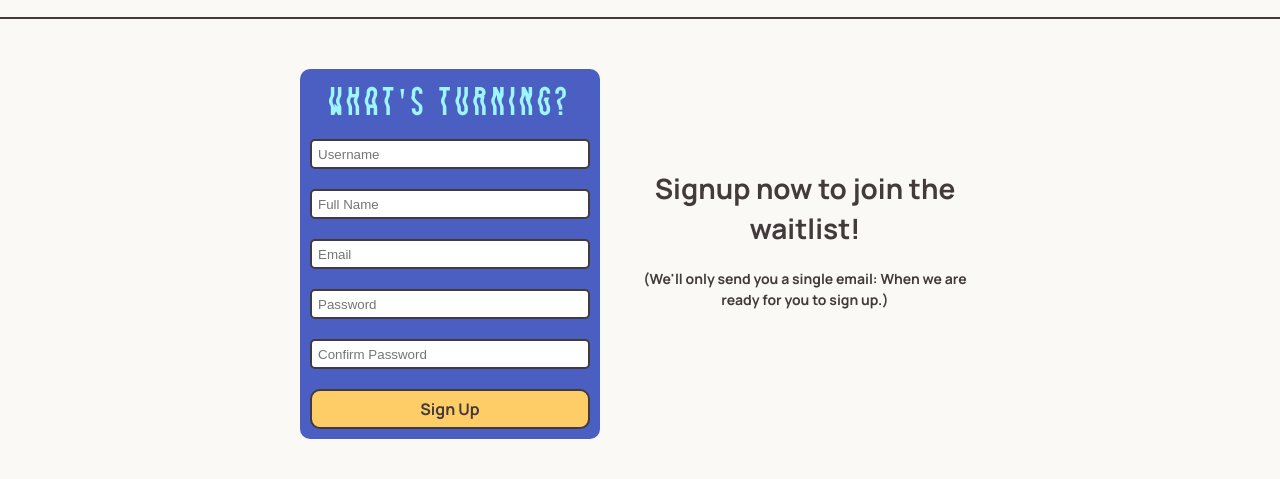
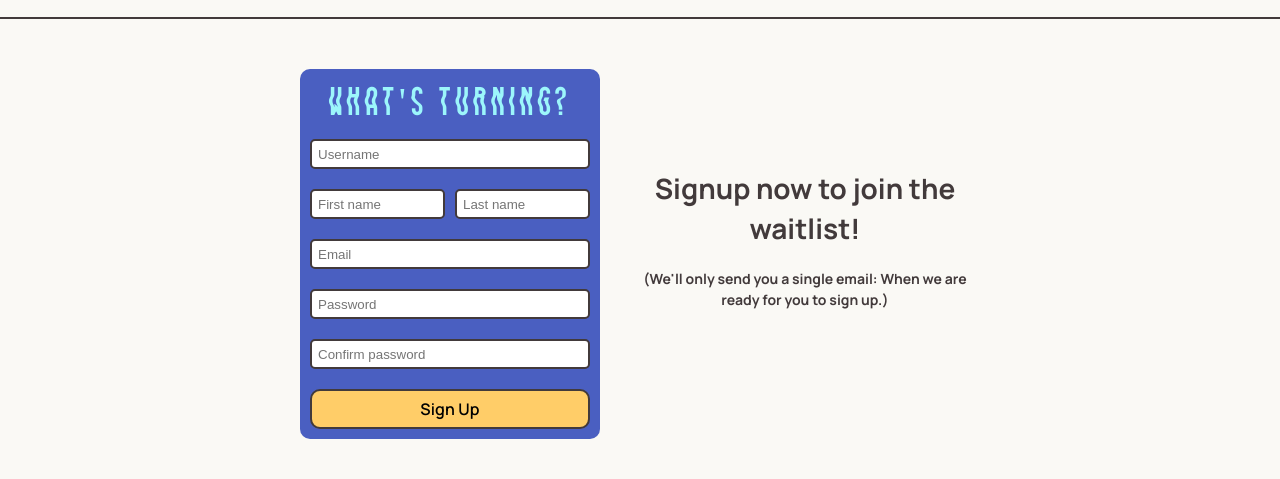
Before and after one commit to maxwellpothier/whats-turning, a Next.js app: page / in a window 1280 px wide. Shown: the part 1286-1765 px from the top of the page. Built offline with nearby package versions, Linux system fonts and the light colour scheme.

Commit message:
stubs out path to make api call

```diff
--- a/components/WTButton.js
+++ b/components/WTButton.js
@@ -1,10 +1,13 @@
 import styles from "./wtButton.module.scss";
 
-const WTButton = ({content, className}) => {
+const WTButton = ({content, className, type}) => {
 	return (
-		<div className={`${styles.button} ${className}`}>
+		<button
+			className={`${styles.button} ${className}`}
+			type={type}
+		>
 			{content}
-		</div>
+		</button>
 	);
 };
 
--- a/components/auth/SignupForm.js
+++ b/components/auth/SignupForm.js
@@ -4,45 +4,64 @@ import WTButton from "../WTButton";
 import { useForm } from "react-hook-form";
 
 import styles from "./signupForm.module.scss";
+import { establishNewUser } from "../../utils/authUtils";
 
 const SignupForm = () => {
 	const hookForm = useForm();
 
-	const onSubmit = () => {
-		console.log("Hello there");
+	const onSubmit = async (userData) => {
+		await establishNewUser(userData);
 	};
 
 	return (
 		<Container className={styles.formContainer}>
 			<WTFullLogo className={styles.logo}/>
-			<form className={styles.authForm}>
+			<form
+				className={styles.authForm}
+				onSubmit={hookForm.handleSubmit(onSubmit)}
+			>
 				<input
 					className={styles.authInput}
 					placeholder={"Username"}
+					{...hookForm.register("username")}
 					type={"text"}
 				/>
-				<input
-					className={styles.authInput}
-					placeholder={"Full Name"}
-					type={"text"}
-				/>
+				<div className={styles.namesInputSection}>
+					<input
+						className={styles.authInput}
+						placeholder={"First name"}
+						{...hookForm.register("firstName")}
+						type={"text"}
+					/>
+										<input
+						className={styles.authInput}
+						placeholder={"Last name"}
+						{...hookForm.register("LastName")}
+						type={"text"}
+					/>
+				</div>
 				<input
 					className={styles.authInput}
 					placeholder={"Email"}
-					type={"text"}
+					{...hookForm.register("email")}
+					type={"email"}
 				/>
 				<input
 					className={styles.authInput}
 					placeholder={"Password"}
+					{...hookForm.register("password")}
 					type={"password"}
 				/>
 				<input
 					className={styles.authInput}
-					placeholder={"Confirm Password"}
+					placeholder={"Confirm password"}
+					{...hookForm.register("confirmPassword")}
 					type={"password"}
 				/>
 				<WTButton
+					type={"submit"}
 					content={"Sign Up"}
+					className={styles.signupButton}
 				/>
 			</form>
 		</Container>
--- a/components/auth/signupForm.module.scss
+++ b/components/auth/signupForm.module.scss
@@ -31,6 +31,15 @@
 	}
 }
 
+.namesInputSection {
+	display: flex;
+	gap: 10px;
+}
+
+.signupButton {
+	width: 100%;
+}
+
 @media only screen and (min-width: $tabletDeviceWidth) {
 	.formContainer {
 		margin: 0;
--- a/components/wtButton.module.scss
+++ b/components/wtButton.module.scss
@@ -5,10 +5,12 @@
 	justify-content: center;
 	align-items: center;
 	background-color: $maxYellow;
-	padding: 10px 15px;
+	padding: 7px 15px;
 	border-radius: 10px;
 	border: 2px solid $blackCoffee;
 	font-size: 16px;
 	cursor: pointer;
 	min-width: 150px;
+	font-family: "Manrope";
+	letter-spacing: 0.15px;
 }
--- a/utils/authUtils.js
+++ b/utils/authUtils.js
@@ -1,5 +1,5 @@
-import { getLoggedInUser, login } from "./endpoints/identityApi";
-import { toastError } from "./toastUtils";
+import { getLoggedInUser, login, signup } from "./endpoints/identityApi";
+import { toastError, toastSuccess } from "./toastUtils";
 
 export const authenticateExistingUser = async (formData) => {
 	try {
@@ -11,6 +11,15 @@ export const authenticateExistingUser = async (formData) => {
 	}
 };
 
+export const establishNewUser = async (formData) => {
+	try {
+		const {data} = await signup(formData);
+		toastSuccess("Success");
+	} catch (err) {
+		toastError("Error occurred");
+	}
+};
+
 export const getUser = async () => {
 	const {data} = await getLoggedInUser();
 	return data.data;
--- a/utils/endpoints/identityApi.js
+++ b/utils/endpoints/identityApi.js
@@ -9,7 +9,8 @@ export const login = (formData) => {
 };
 
 export const signup = (formData) => {
-	console.log(formData);
+	const config = formData;
+	return console.log(config);
 };
 
 export const getLoggedInUser = () => {
```
